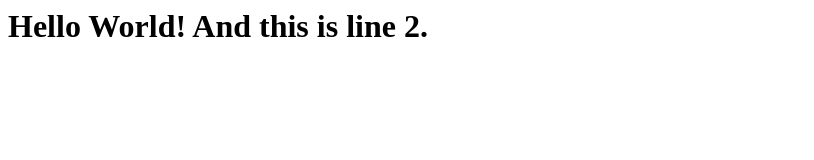
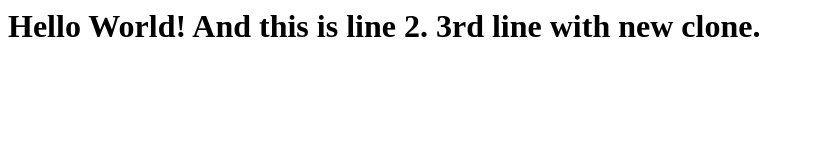
Before and after one commit to Sjaaak777/example-repo, a plain HTML site: page index.html in a window 1280 px wide. Shown: the whole page, without its empty margins (0-814 px from the left). Drawn offline with Linux system fonts and the light colour scheme.

Commit message:
add 3rd line to html

```diff
--- a/index.html
+++ b/index.html
@@ -1,4 +1,5 @@
 <h1>
   Hello World!
   And this is line 2.
+  3rd line with new clone.
 </h1>
```
